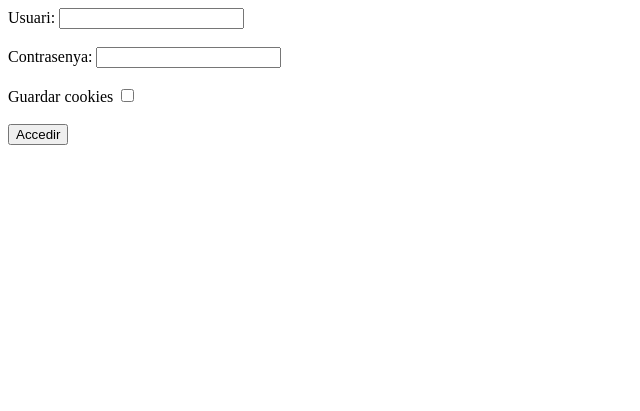
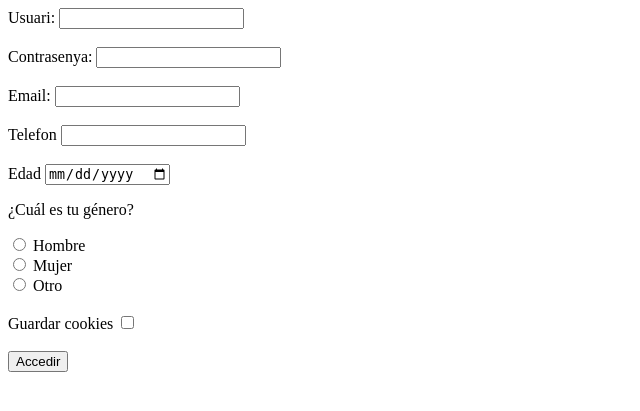
Before and after one commit to Abdo-Mohamad/all_PHP, a PHP site: page /_5inici.php in a window 1280 px wide. Shown: the top 411 px of the page, without its empty margins (0-640 px from the left). Run offline with PHP 8.4, Linux system fonts and the light colour scheme.

Commit message:
añadir 4 preguntas más

```diff
--- a/Projecte M07UF1 – Cookies i Sessions/_5inici.php
+++ b/Projecte M07UF1 – Cookies i Sessions/_5inici.php
@@ -23,6 +23,21 @@ if (isset($_COOKIE['USUARI']) && isset($_COOKIE['PASSWORD'])) {
     <input type="text" name="usuari" id="usuari" value='<?php echo isset($_COOKIE["USUARI"]) ? $_COOKIE["USUARI"] : "" ?>' /><br /><br />
     <label for="contrasenya">Contrasenya: </label>
     <input type="password" name="contrasenya" id="contrasenya" value='<?php echo isset($_COOKIE["PASSWORD"]) ? $_COOKIE["PASSWORD"] : "" ?>' /><br /><br />
+    <label for="email">Email:</label>
+    <input type="email" name="email" id="email"><br><br>
+    <label for="tel">Telefon</label>
+    <input type="tel" name="tel" id="tel"><br><br>
+
+    <label for="fecha">Edad</label>
+    <input type="date" id="fecha" name="fecha" ><br>
+    <p>¿Cuál es tu género?</p>
+    <input type="radio" id="hombre" name="genero" value="hombre" >
+    <label for="hombre">Hombre</label><br>
+    <input type="radio" id="mujer" name="genero" value="mujer">
+    <label for="mujer">Mujer</label><br>
+    <input type="radio" id="otro" name="genero" value="otro">
+    <label for="otro">Otro</label><br><br>
+
     <label for="checkbox"> Guardar cookies</label>
     <input type="checkbox" name="checkbox" id="checkbox" /> <br /><br />
     <input type="submit" name="enviar" value="Accedir" />
```
